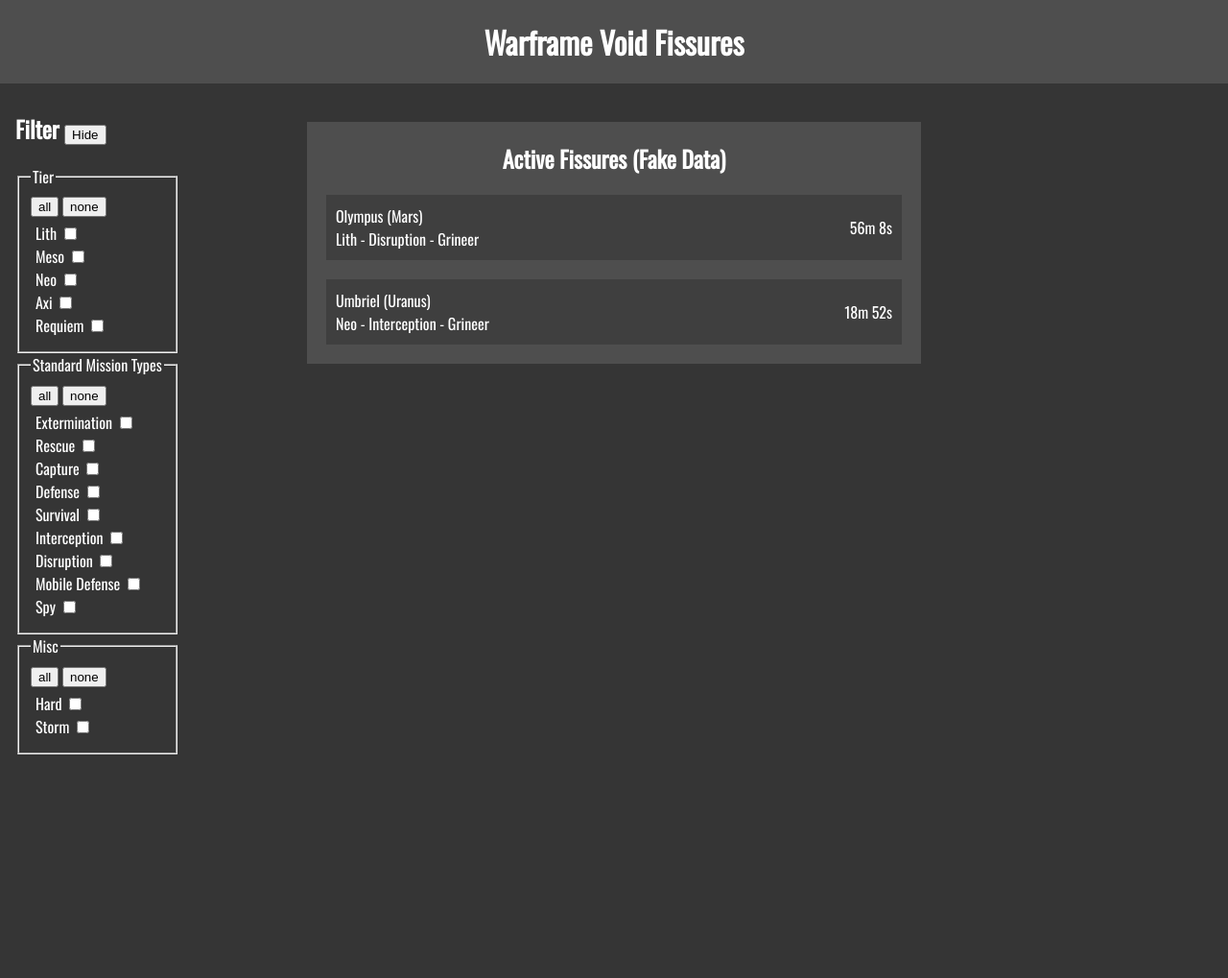
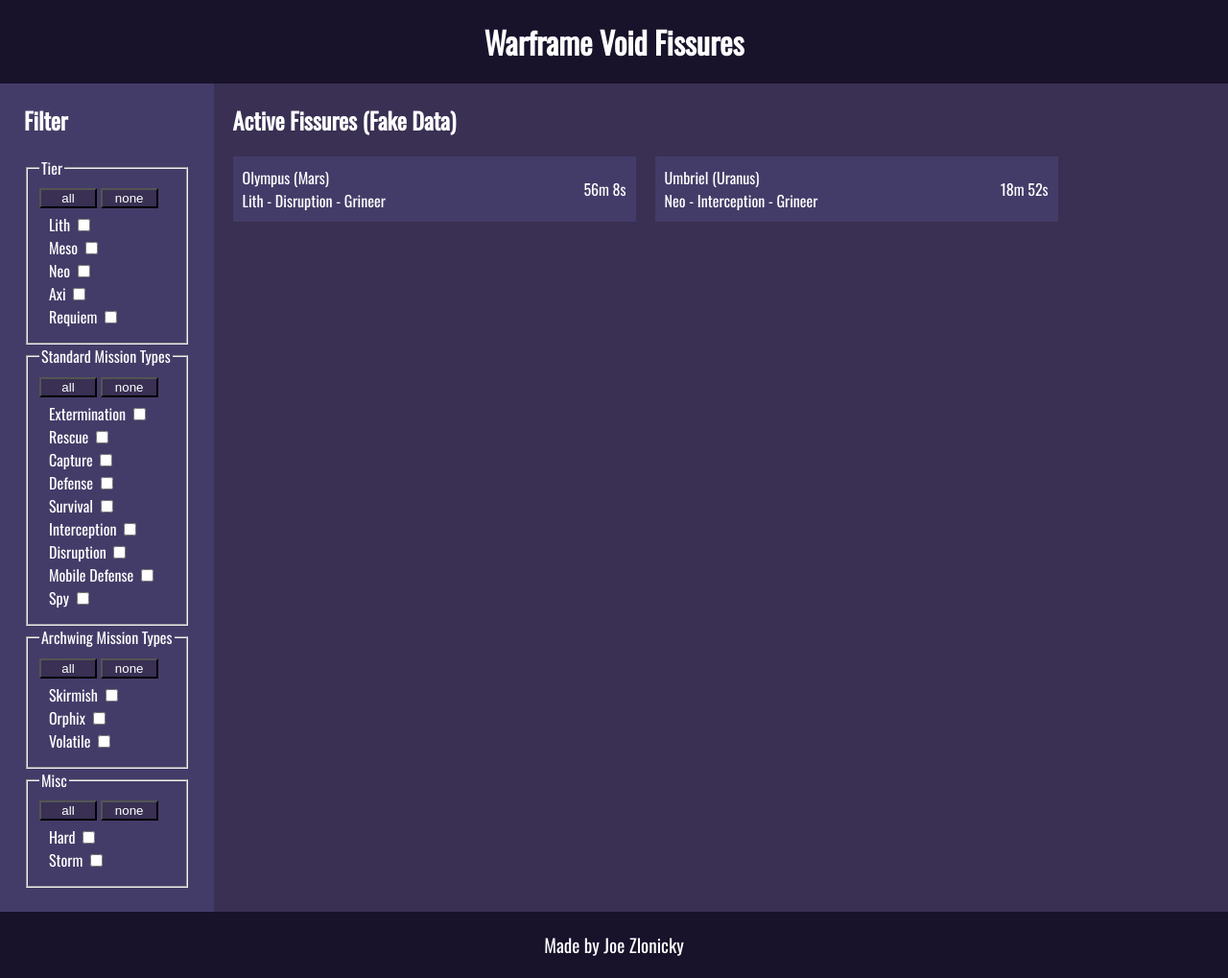
Before and after one commit to JoeZlonicky/warframe-void-fissures, a plain HTML site: page index.html in a window 1280 px wide. Shown: the whole page at 96% size. Before the commit the page ends 800 px from the top, so only its background shows below. Drawn offline with nearby package versions, Linux system fonts and the light colour scheme.

Commit message:
Visual overhaul

```diff
--- a/index.html
+++ b/index.html
@@ -1,5 +1,6 @@
 <!DOCTYPE html>
 <html lang="en">
+
 <head>
     <meta charset="UTF-8">
     <meta name="viewport" content="width=device-width, initial-scale=1.0">
@@ -8,11 +9,13 @@
     <link rel="stylesheet" href="./style.css">
     <script src="./script.js" defer></script>
 </head>
+
 <body>
     <header>Warframe Void Fissures</header>
-    <form class="filter-container">
-        <h2>Filter <button type="button">Hide</button></h2>
 
+    <div class="content">
+        <form class="left-column">
+            <h2>Filter</h2>
             <fieldset>
                 <legend>Tier</legend>
                 <button type="button">all</button>
@@ -86,6 +89,26 @@
             </fieldset>
 
             <fieldset>
+                <legend>Archwing Mission Types</legend>
+                <button type="button">all</button>
+                <button type="button">none</button>
+                <ul>
+                    <li>
+                        <label>Skirmish</label>
+                        <input type="checkbox" name="skirmish">
+                    </li>
+                    <li>
+                        <label>Orphix</label>
+                        <input type="checkbox" name="orphix">
+                    </li>
+                    <li>
+                        <label>Volatile</label>
+                        <input type="checkbox" name="volatile">
+                    </li>
+                </ul>
+            </fieldset>
+
+            <fieldset>
                 <legend>Misc</legend>
                 <button type="button">all</button>
                 <button type="button">none</button>
@@ -101,9 +124,14 @@
                 </ul>
             </fieldset>
         </form>
-    <div class="container">
+
+        <div class="right-column">
             <h2>Active Fissures (Fake Data)</h2>
             <div class="card-container"></div>
         </div>
+    </div>
+
+    <footer>Made by Joe Zlonicky</footer>
 </body>
+
 </html>
--- a/style.css
+++ b/style.css
@@ -1,3 +1,12 @@
+:root {
+    --black: black;
+    --darkest: #18122B;
+    --dark: #393053;
+    --light: #443C68;
+    --lightest: #635985;
+    --white: white;
+}
+
 body,
 html {
     margin: 0;
@@ -6,20 +15,15 @@ html {
 
 body {
     align-items: center;
-    background-color: rgb(53, 53, 53);
     color: white;
     display: flex;
     flex-direction: column;
     font-family: Oswald, sans-serif;
-    min-height: 100%;
-    gap: 40px;
 }
 
-header {
-    background-color: rgb(78, 78, 78);
+header, footer {
+    background-color: var(--darkest);
     color: white;
-    font-size: 2rem;
-    font-weight: bold;
     padding: 20px;
     display: flex;
     align-items: center;
@@ -29,20 +33,42 @@ header {
     box-sizing: border-box;
 }
 
-.filter-container {
-    position: absolute;
-    left: 1rem;
-    top: 6rem;
+header {
+    font-size: 2rem;
+    font-weight: bold;
+}
+
+footer {
+    font-size: 1.2rem;
+}
+
+button {
+    background-color: var(--dark);
+    color: white;
+    width: 60px;
+}
+
+.content {
+    display: flex;
+    width: 100%;
+}
+
+.left-column {
+    padding: 0px 25px 25px 25px;
+    display: flex;
+    flex-direction: column;
+    background-color: var(--light);
 }
 
 form ul {
     list-style-type: none;
     margin: 0;
-    padding: 5px;
+    padding: 5px 10px;
 }
 
-.container {
-    background-color: rgb(78, 78, 78);
+.right-column {
+    flex: 1;
+    background-color: var(--dark);
     width: 80%;
     padding: 0 20px 20px 20px;
     box-sizing: border-box;
@@ -59,14 +85,15 @@ form ul {
 }
 
 .card {
-    background-color: rgb(63, 63, 63);
+    background-color: var(--light);
     display: flex;
     padding: 10px;
+    width: 400px;
 }
 
 .card-container {
     display: flex;
-    flex-direction: column;
+    flex-wrap: wrap;
     gap: 20px;
 }
 
```
Lines whose indentation alone changed are shown as unchanged.
